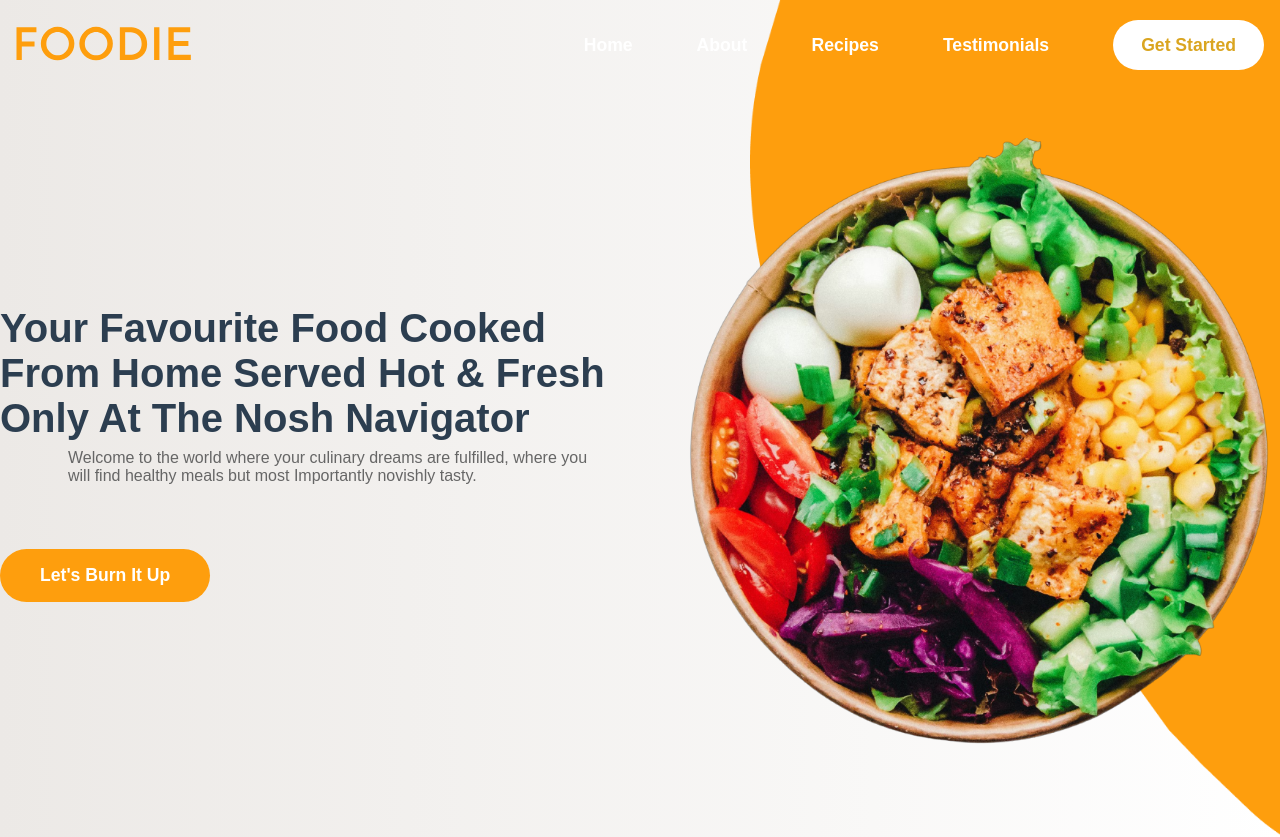
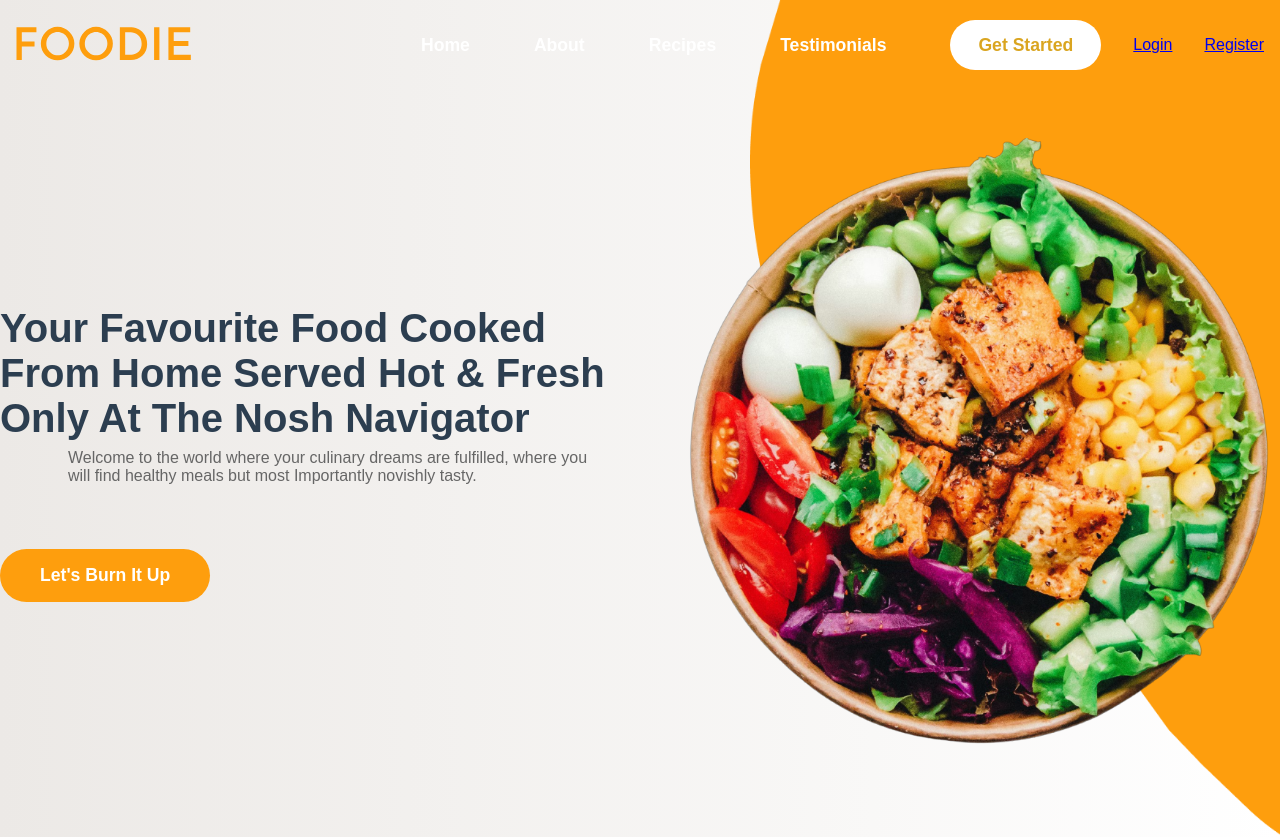
Before and after one commit to clarathuo1/project, a React (Create React App) app: page / in a window 1280 px wide. Shown: the top 837 px of the page. Built offline with nearby package versions, Linux system fonts and the light colour scheme.

Commit message:
added to the navbar

```diff
--- a/src/Navbar/NavBar.js
+++ b/src/Navbar/NavBar.js
@@ -15,6 +15,8 @@ const Navbar = () => {
         <Link to="/recipes" className="nav-link">Recipes</Link>
         <Link to="/testimonials" className="nav-link">Testimonials</Link>
         <Link to="/recipes" className="primary-button">Get Started</Link>
+        <Link to="/login" className="login">Login</Link>
+        <Link to="/register" className="register">Register</Link>
       </div>
     </nav>
   );
```
